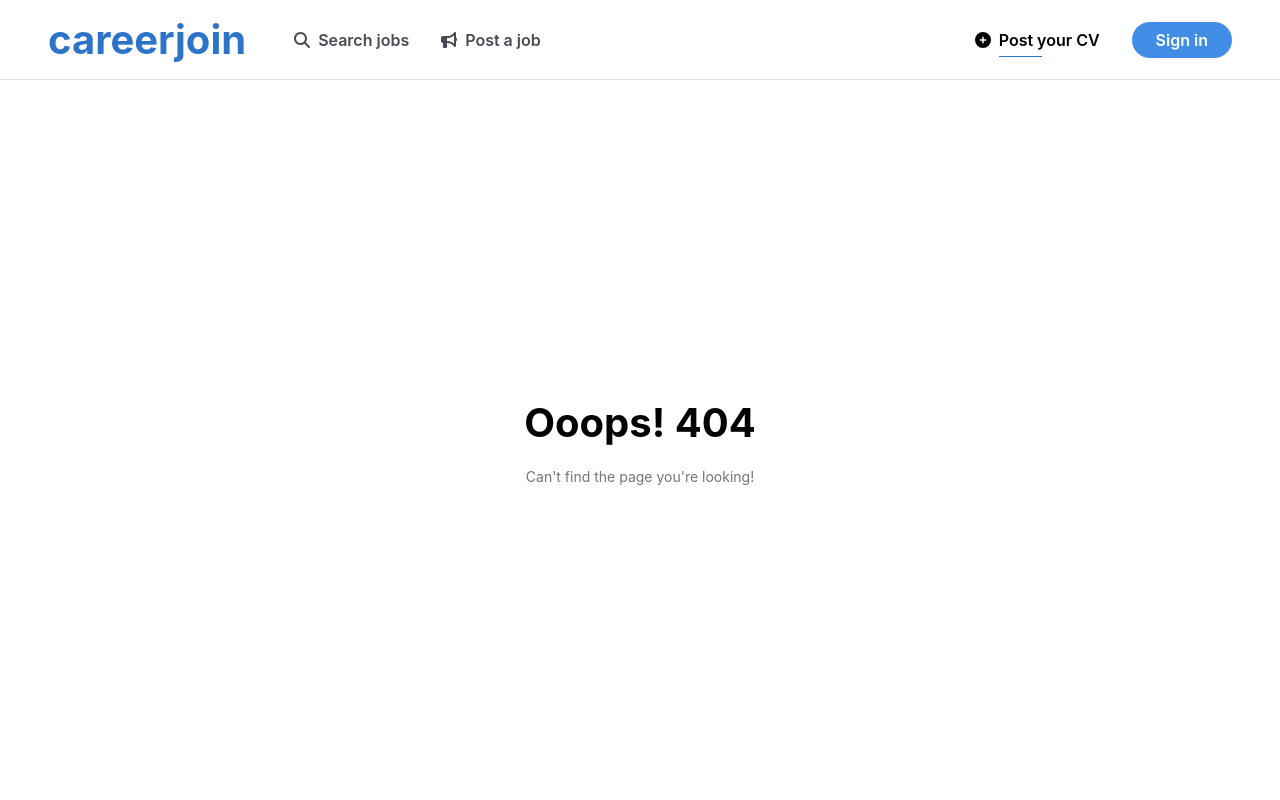
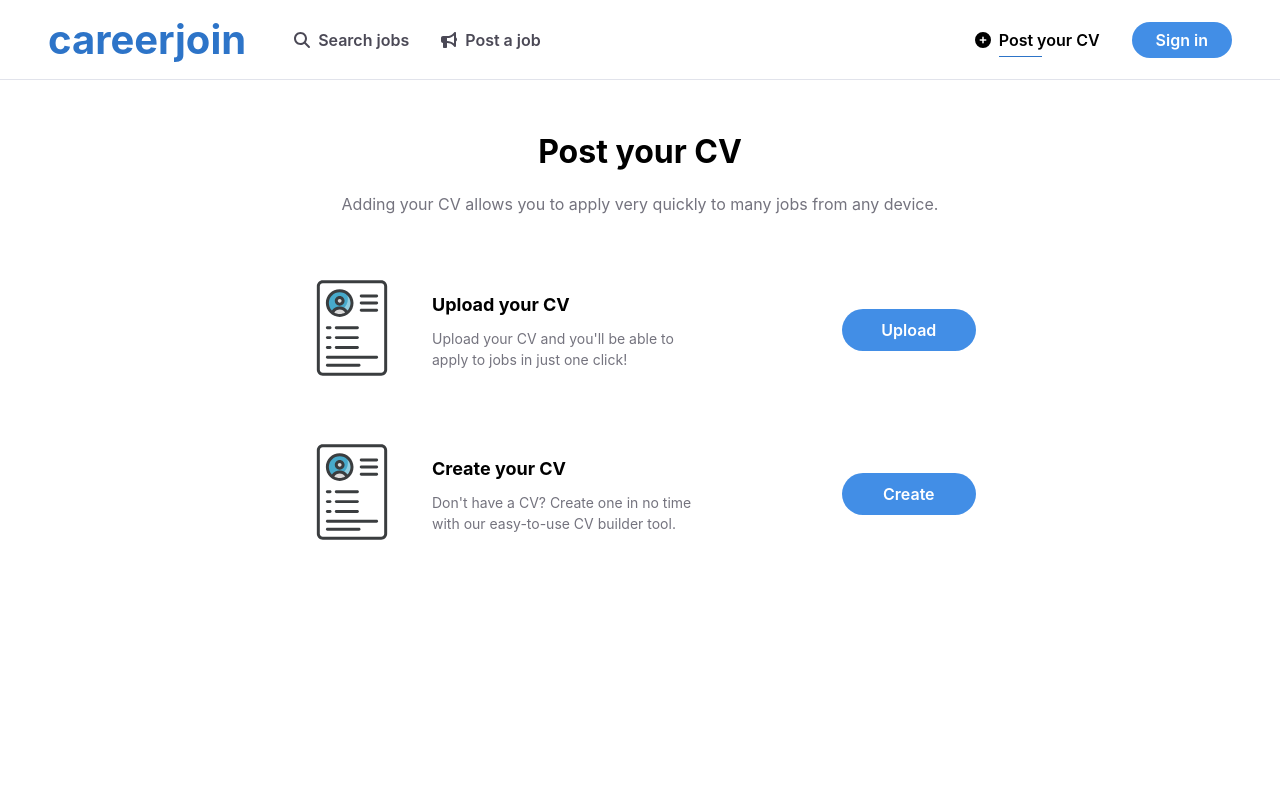
Before and after one commit to nchdatta/careerjoin, a React (Create React App) app: page /post-cv in a window 1280 px wide. Shown: the top 800 px of the page. Built offline with nearby package versions, Linux system fonts and the light colour scheme.

Commit message:
Post cv page complete

```diff
--- a/src/App.jsx
+++ b/src/App.jsx
@@ -4,6 +4,7 @@ import NotFound from "./pages/ErrorPage/NotFound";
 import Home from "./pages/home/Home";
 import Job from "./pages/job/Job";
 import Jobs from "./pages/jobs/Jobs";
+import PostCV from "./pages/PostCV/PostCV";
 import Recruiter from "./pages/Recruiter/Recruiter";
 import Footer from "./pages/shared/Footer";
 import Navbar from "./pages/shared/Navbar";
@@ -16,6 +17,7 @@ function App() {
         <Routes>
           <Route path="/" element={<Home />} />
           <Route path="/recruiter" element={<Recruiter />} />
+          <Route path="/post-cv" element={<PostCV />} />
           <Route path="/jobs" element={<Jobs />} />
           <Route path="/job/:id" element={<Job />} />
           <Route path="*" element={<NotFound />} />
--- /dev/null
+++ b/src/pages/PostCV/PostCV.jsx
@@ -0,0 +1,23 @@
+import React from 'react';
+import Card from './components/Card';
+import img from '../../assets/images/resume.svg';
+
+const PostCV = () => {
+    const carddata = [
+        { title: 'Upload your CV', subtitle: "Upload your CV and you'll be able to apply to jobs in just one click!", btnText: 'Upload', img: img },
+        { title: 'Create your CV', subtitle: "Don't have a CV? Create one in no time with our easy-to-use CV builder tool.", btnText: 'Create', img: img },
+    ];
+    return (
+        <div className='postcv-container'>
+            <div className='header'>
+                <h1>Post your CV</h1>
+                <p>Adding your CV allows you to apply very quickly to many jobs from any device.</p>
+            </div>
+            <div className="cards">
+                {carddata.map(card => <Card title={card.title} subtitle={card.subtitle} btnText={card.btnText} img={card.img} />)}
+            </div>
+        </div>
+    );
+};
+
+export default PostCV;
--- /dev/null
+++ b/src/pages/PostCV/components/Card.jsx
@@ -0,0 +1,21 @@
+import React from 'react';
+import NavigationButton from '../../../components/NavigationButton';
+
+const Card = ({ img, title, subtitle, btnText }) => {
+    return (
+        <div className='card'>
+            <div className='img'>
+                <img src={img} alt="" />
+            </div>
+            <div className='content'>
+                <h2>{title}</h2>
+                <p>{subtitle}</p>
+            </div>
+            <div className='btn-div'>
+                <NavigationButton label={btnText} className='btn' />
+            </div>
+        </div>
+    );
+};
+
+export default Card;
--- a/src/pages/Recruiter/components/RecruiterCards2.jsx
+++ b/src/pages/Recruiter/components/RecruiterCards2.jsx
@@ -1,5 +1,4 @@
 import React from 'react';
-
 
 const RecruiterCards2 = ({ img, h3, h2, p, className }) => {
     return (
--- a/src/sass/index.scss
+++ b/src/sass/index.scss
@@ -604,6 +604,68 @@ main {
     }
 }
 
+// Post CV page
+.postcv-container {
+    text-align: center;
+
+    .header {
+        h1 {
+            @include font-sizing($font-xlarge, $text-color-primary, 700);
+            margin-bottom: 1rem;
+        }
+
+        p {
+            @include font-sizing($font-normal, $text-color-p);
+            text-align: center;
+        }
+    }
+
+    .cards {
+        @include flex(4rem, column, $align: stretch);
+        margin: 4rem auto;
+        width: 70%;
+
+        .card {
+            @include flex(2rem, row, flex-start);
+
+            .img {
+                width: 6rem;
+                object-fit: cover;
+            }
+
+            .content {
+                width: 40%;
+                text-align: left;
+
+                h2 {
+                    @include font-sizing($font-medium, $text-color-primary, 700);
+                    margin-bottom: 0.625rem;
+                }
+
+                p {
+                    @include font-sizing($font-small, $text-color-p);
+                }
+            }
+
+            .btn-div {
+                width: 20%;
+                margin: 0 0 0 auto;
+
+                .btn {
+                    padding: 0.7rem 0;
+                }
+            }
+        }
+    }
+}
+
+
+
+
+
+
+
+
 
 
 // Loading component
```
Also changed, not shown: src/sass/partials/_responsive.scss (+22 -0 lines), src/index.min.css.
